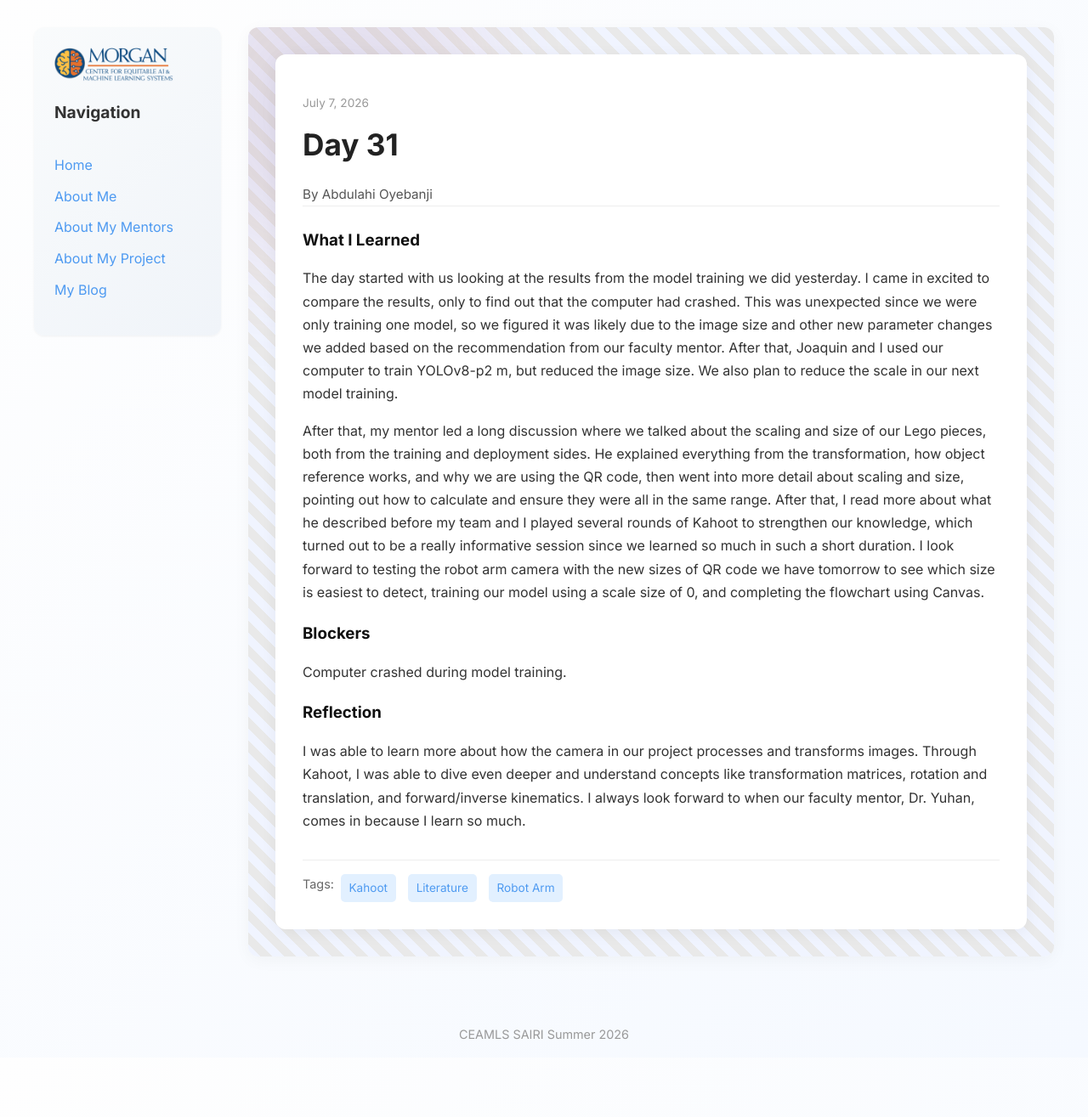
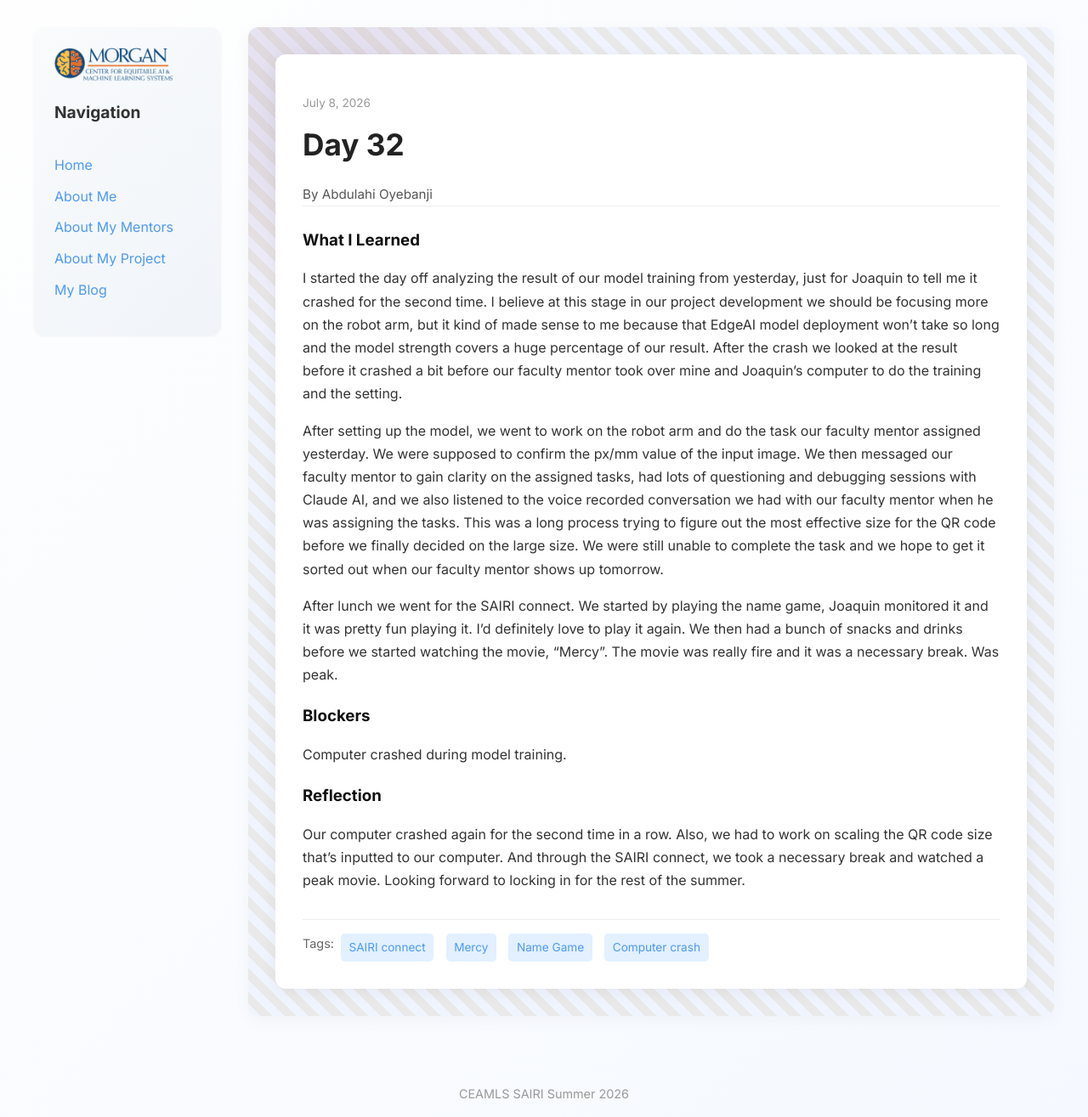
Before and after one commit to abdulahi-banji/abdulahi-banjiceamls26.github.io, a Jekyll site: the page built from _posts/2026-07-08-day-32.md, in a window 1280 px wide. Shown: the whole page at 85% size. Built offline with Jekyll 4.4.1, drawn with Linux system fonts in a browser that asks for light colours; before the commit the page ends 1245 px from its top, so only the background shows below that.

Commit message:
final draft day 32

```diff
--- a/_posts/2026-07-08-day-32.md
+++ b/_posts/2026-07-08-day-32.md
@@ -1,18 +1,20 @@
 ---
 layout: post
-title: "Day 31"
-date: "2026-07-07 00:00:00"
-permalink: /day31.html
-tags: ["Kahoot", "Literature", "Robot Arm"]
+title: "Day 32"
+date: "2026-07-08 00:00:00"
+permalink: /day32.html
+tags: ["SAIRI connect", "Mercy", "Name Game", "Computer crash"]
 
 what_i_learned: |
-  The day started with us looking at the results from the model training we did yesterday. I came in excited to compare the results, only to find out that the computer had crashed. This was unexpected since we were only training one model, so we figured it was likely due to the image size and other new parameter changes we added based on the recommendation from our faculty mentor. After that, Joaquin and I used our computer to train YOLOv8-p2 m, but reduced the image size. We also plan to reduce the scale in our next model training.
+  I started the day off analyzing the result of our model training from yesterday, just for Joaquin to tell me it crashed for the second time. I believe at this stage in our project development we should be focusing more on the robot arm, but it kind of made sense to me because that EdgeAI model deployment won't take so long and the model strength covers a huge percentage of our result. After the crash we looked at the result before it crashed a bit before our faculty mentor took over mine and Joaquin's computer to do the training and the setting.
 
-  After that, my mentor led a long discussion where we talked about the scaling and size of our Lego pieces, both from the training and deployment sides. He explained everything from the transformation, how object reference works, and why we are using the QR code, then went into more detail about scaling and size, pointing out how to calculate and ensure they were all in the same range. After that, I read more about what he described before my team and I played several rounds of Kahoot to strengthen our knowledge, which turned out to be a really informative session since we learned so much in such a short duration. I look forward to testing the robot arm camera with the new sizes of QR code we have tomorrow to see which size is easiest to detect, training our model using a scale size of 0, and completing the flowchart using Canvas.
+  After setting up the model, we went to work on the robot arm and do the task our faculty mentor assigned yesterday. We were supposed to confirm the px/mm value of the input image. We then messaged our faculty mentor to gain clarity on the assigned tasks, had lots of questioning and debugging sessions with Claude AI, and we also listened to the voice recorded conversation we had with our faculty mentor when he was assigning the tasks. This was a long process trying to figure out the most effective size for the QR code before we finally decided on the large size. We were still unable to complete the task and we hope to get it sorted out when our faculty mentor shows up tomorrow.
+
+  After lunch we went for the SAIRI connect. We started by playing the name game, Joaquin monitored it and it was pretty fun playing it. I'd definitely love to play it again. We then had a bunch of snacks and drinks before we started watching the movie, "Mercy". The movie was really fire and it was a necessary break. Was peak.
 
 blockers: |
   Computer crashed during model training.
 
 reflection: |
-  I was able to learn more about how the camera in our project processes and transforms images. Through Kahoot, I was able to dive even deeper and understand concepts like transformation matrices, rotation and translation, and forward/inverse kinematics. I always look forward to when our faculty mentor, Dr. Yuhan, comes in because I learn so much.
+  Our computer crashed again for the second time in a row. Also, we had to work on scaling the QR code size that's inputted to our computer. And through the SAIRI connect, we took a necessary break and watched a peak movie. Looking forward to locking in for the rest of the summer.
 ---
```
